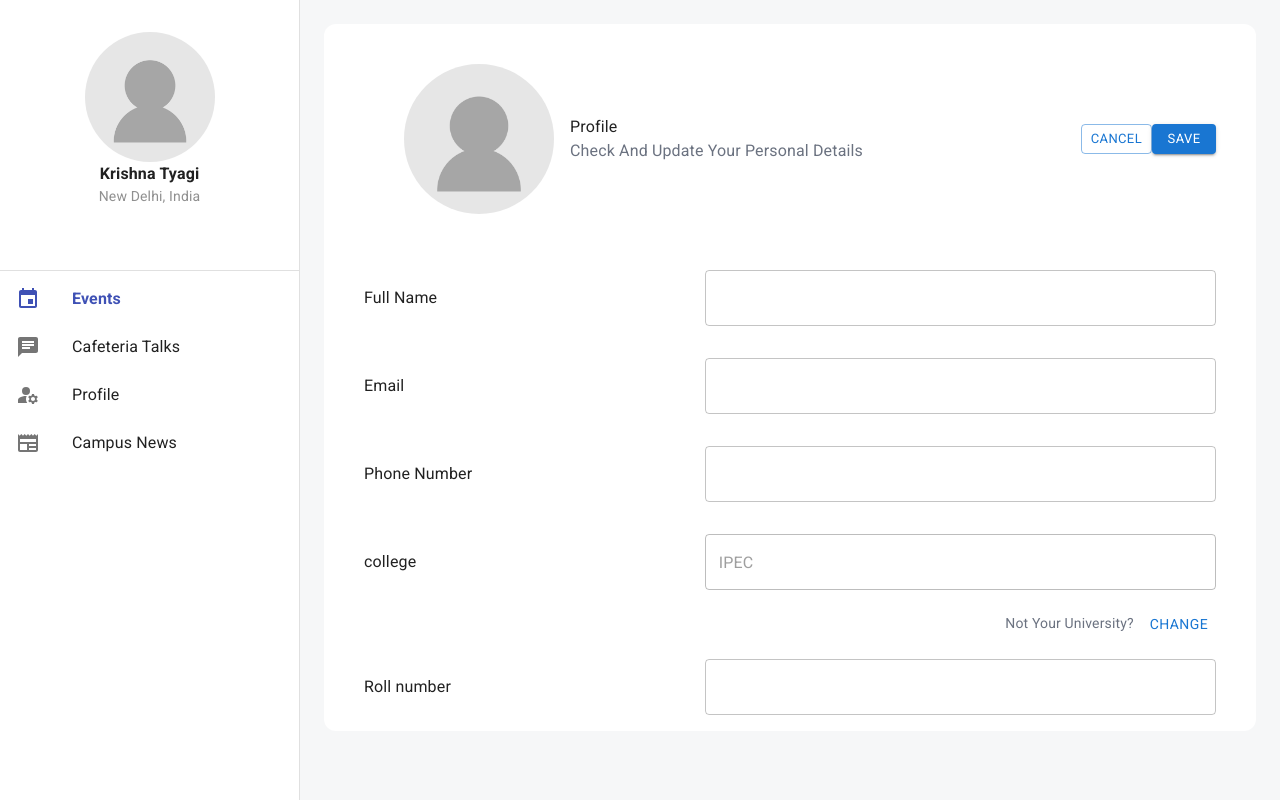
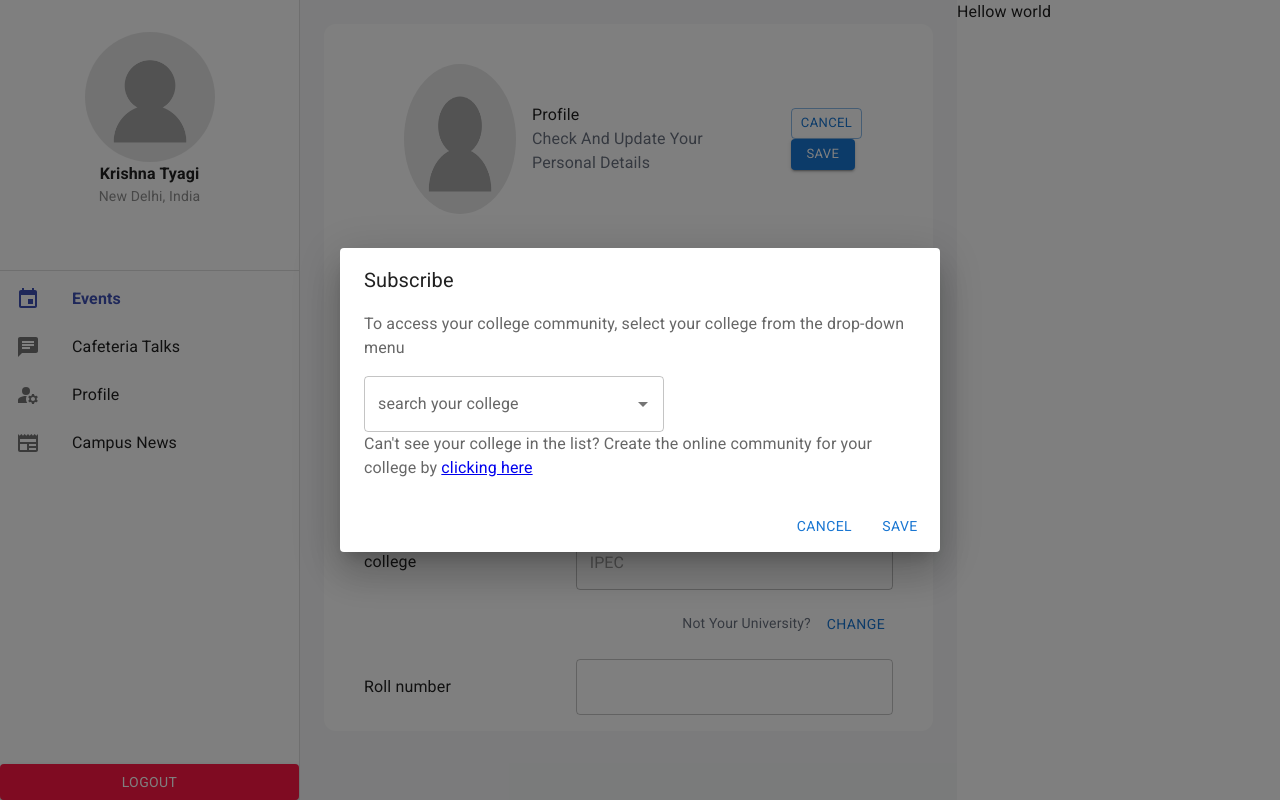
Before and after one commit to KrishnaTyagi01/vcampus, a Next.js app: page /test in a window 1280 px wide. Both pictures are taken after a click on the button "CHANGE". Built offline with nearby package versions, Linux system fonts and the light colour scheme.

Commit message:
change uni ui

```diff
--- a/src/components/main/BaseDrawer.js
+++ b/src/components/main/BaseDrawer.js
@@ -22,6 +22,7 @@ import NewspaperIcon from "@mui/icons-material/Newspaper";
 import BasicCard from "./../Events/Card";
 import EventSection from "./../Events/index";
 import ProfilePage from "./../profile/index";
+import Button from "@mui/material/Button";
 const drawerWidth = 300;
 
 export default function PermanentDrawerLeft() {
@@ -53,7 +54,9 @@ export default function PermanentDrawerLeft() {
         sd
         anchor="left"
       >
+        <div className="flex flex-col justify-between  h-screen">
           {/* show user  */}
+          <div>
             <div className="flex flex-col justify-items-center items-center mt-8">
               <Image
                 src={nouser}
@@ -132,7 +135,9 @@ export default function PermanentDrawerLeft() {
                 onClick={() => setActive("Profile")}
                 style={{ marginBottom: ".5rem" }}
                 className={
-              active === "Profile" ? "text-[#3f51b5] font-bold text-3xl" : ""
+                  active === "Profile"
+                    ? "text-[#3f51b5] font-bold text-3xl"
+                    : ""
                 }
               >
                 <ListItemButton>
@@ -179,6 +184,19 @@ export default function PermanentDrawerLeft() {
                 </ListItemButton>
               </ListItem>
             </List>
+          </div>
+        </div>
+        <Button
+          variant="contained"
+          style={{
+            backgroundColor: "#ff1744",
+            outline: "none",
+            border: "none",
+          }}
+          className="mb-8"
+        >
+          Logout
+        </Button>
       </Drawer>
       {/* bg-cyan-50/25 */}
       <Box
@@ -190,6 +208,9 @@ export default function PermanentDrawerLeft() {
         {/* <EventSection /> */}
         <ProfilePage />
       </Box>
+      <Box style={{ width: "25rem" }} component="main">
+        <div>Hellow world</div>
+      </Box>
     </Box>
   );
 }
--- /dev/null
+++ b/src/components/profile/ChooseCollege.js
@@ -0,0 +1,62 @@
+import * as React from "react";
+import Button from "@mui/material/Button";
+import TextField from "@mui/material/TextField";
+import Dialog from "@mui/material/Dialog";
+import DialogActions from "@mui/material/DialogActions";
+import DialogContent from "@mui/material/DialogContent";
+import DialogContentText from "@mui/material/DialogContentText";
+import DialogTitle from "@mui/material/DialogTitle";
+import Autocomplete from "@mui/material/Autocomplete";
+import Link from "next/link";
+
+export default function ChooseCollegeForm({ open, handleClose }) {
+  // const [open, setOpen] = React.useState(false);
+
+  return (
+    <div>
+      <Dialog open={open} onClose={handleClose}>
+        <DialogTitle>Subscribe</DialogTitle>
+        <DialogContent>
+          <DialogContentText>
+            To access your college community, select your college from the
+            drop-down menu
+          </DialogContentText>
+          <Autocomplete
+            disablePortal
+            options={top100Films}
+            sx={{ width: 300 }}
+            renderInput={(params) => (
+              <TextField {...params} label="search your college" />
+            )}
+            className="bg-white rounded-2xl outline-hidden mt-4"
+          />
+          <DialogContentText className="mt-8">
+            Can't see your college in the list? Create the online community for
+            your college by{" "}
+            <Link href="/about">
+              <a>clicking here</a>
+            </Link>
+          </DialogContentText>
+        </DialogContent>
+        <DialogActions>
+          <Button onClick={handleClose}>Cancel</Button>
+          <Button onClick={handleClose}>Save</Button>
+        </DialogActions>
+      </Dialog>
+    </div>
+  );
+}
+
+const top100Films = [
+  { label: "The Shawshank Redemption", year: 1994 },
+  { label: "The Godfather", year: 1972 },
+  { label: "The Godfather: Part II", year: 1974 },
+  { label: "The Dark Knight", year: 2008 },
+  { label: "12 Angry Men", year: 1957 },
+  { label: "Schindler's List", year: 1993 },
+  { label: "Pulp Fiction", year: 1994 },
+  {
+    label: "The Lord of the Rings: The Return of the King",
+    year: 2003,
+  },
+];
--- a/src/components/profile/index.js
+++ b/src/components/profile/index.js
@@ -3,9 +3,19 @@ import { Container } from "@mui/material";
 import { Typography, TextField, Button } from "@mui/material";
 import Image from "next/image";
 import nouser from "../../assets/nouser.jpg";
+import ChooseCollegeForm from "./ChooseCollege";
 function ProfilePage() {
+  const [open, setOpen] = React.useState(false);
+
+  const handleClickOpen = () => {
+    setOpen(true);
+  };
+  const handleClose = () => {
+    setOpen(false);
+  };
   return (
     <Container className="bg-white rounded-xl">
+      <ChooseCollegeForm open={open} handleClose={handleClose} />
       <div className="flex justify-between items-center px-4">
         <div className="px-10 py-10 flex items-center">
           <Image
@@ -73,7 +83,7 @@ function ProfilePage() {
           <span className="text-gray-500 font-roboto text-sm capitalize pr-2	">
             Not your university?
           </span>
-          <Button sx={{}} className="text-primary">
+          <Button sx={{}} onClick={handleClickOpen} className="text-primary">
             Change
           </Button>
         </span>
```
Lines whose indentation alone changed are shown as unchanged.
